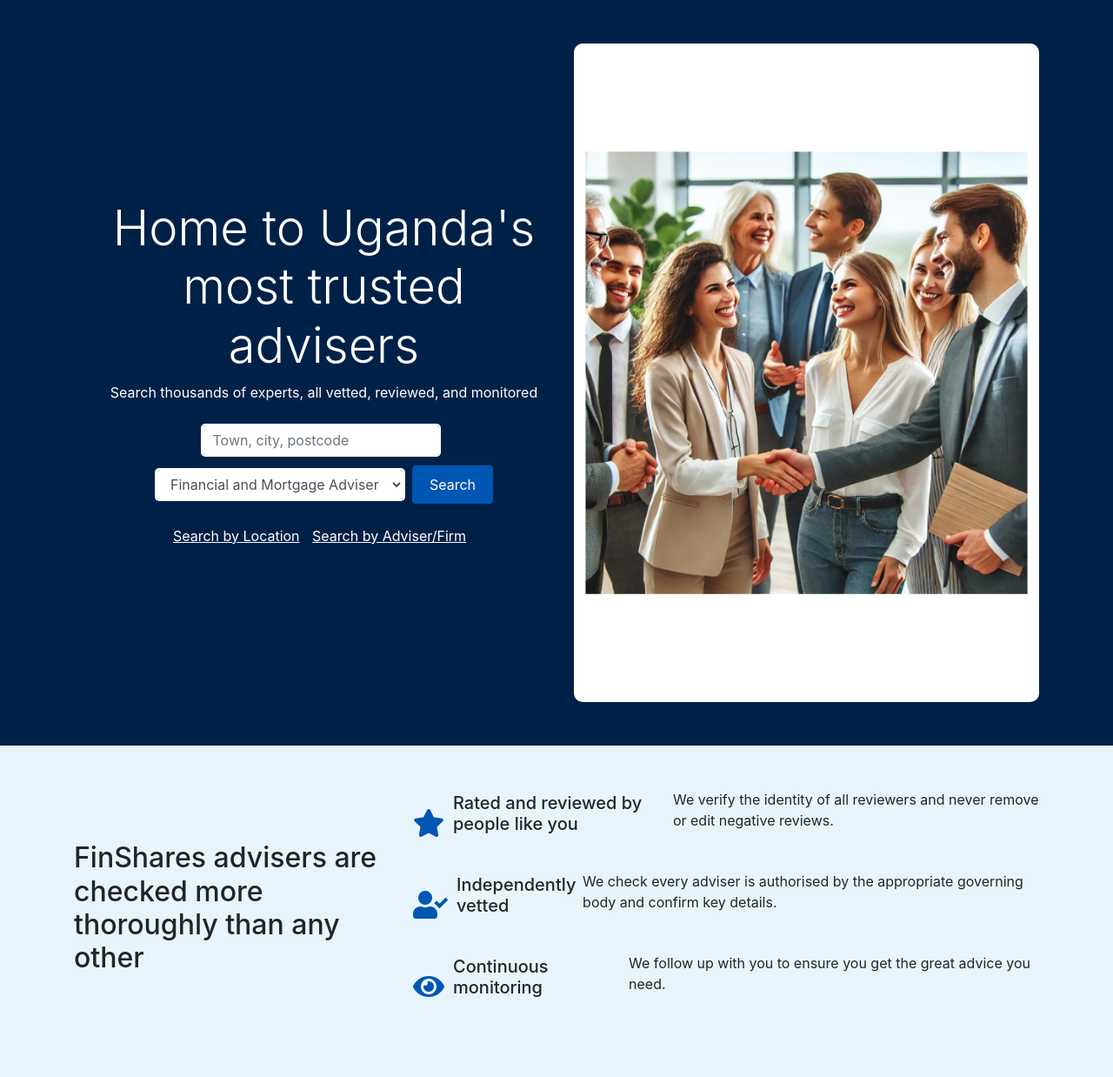
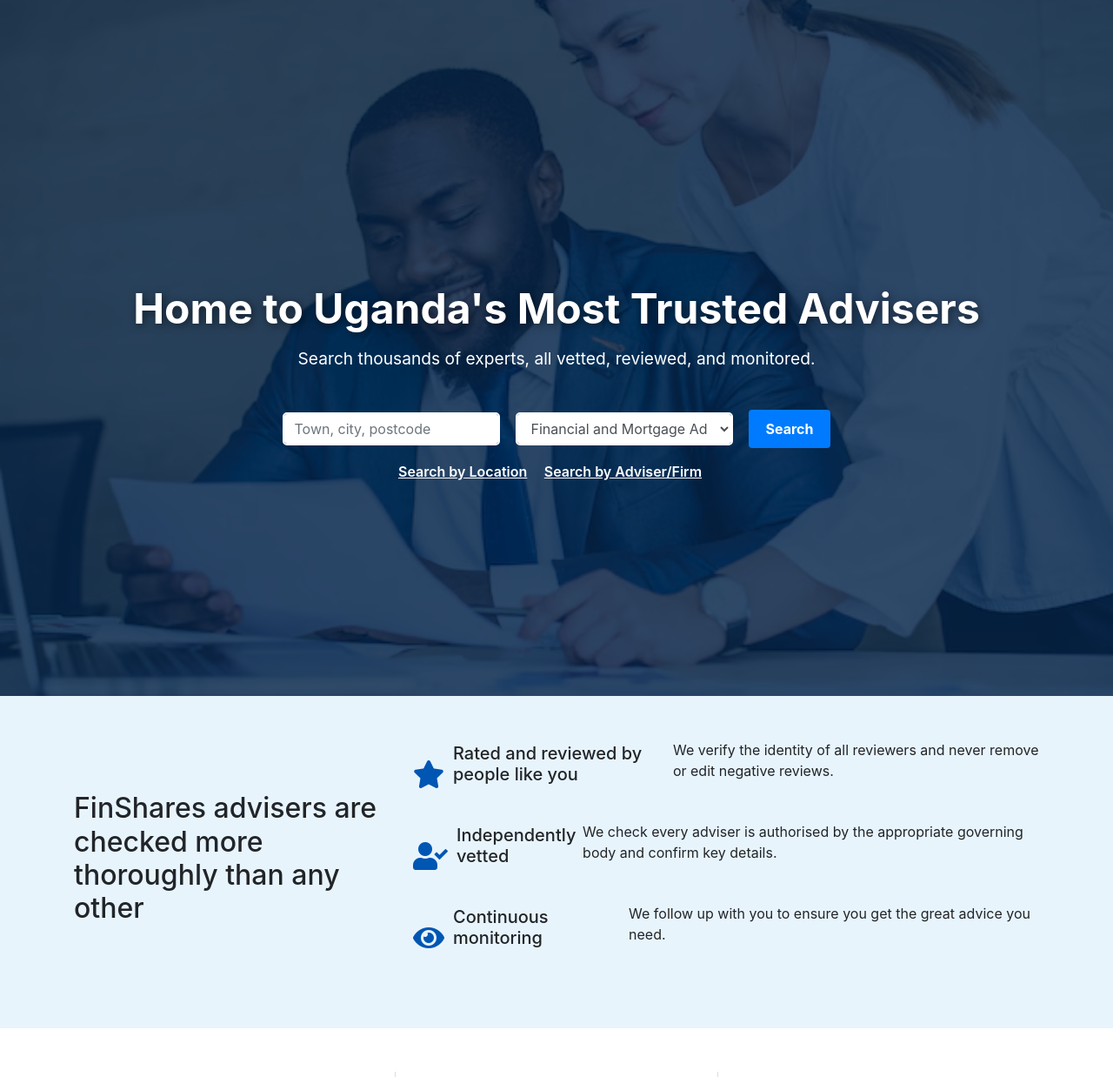
Before and after one commit to namakula-josephine/Finshares, a Flask app: page / in a window 1280 px wide. Shown: the part 56-1294 px from the top of the page at 87% size. Run offline with Flask 3, Linux system fonts and the light colour scheme; some libraries are stand-ins or nearby versions.

Commit message:
updated to new mai page

```diff
--- a/app/routes.py
+++ b/app/routes.py
@@ -1,5 +1,7 @@
 from flask import Blueprint, render_template, request, jsonify
 from . import db
+from flask import send_from_directory
+import os
 from .models import Advisor
 
 main = Blueprint('main', __name__)
@@ -17,12 +19,10 @@
     db.session.commit()
     return jsonify({'message': 'Advisor added successfully!'})
 
-# Add this route for the register page
 @main.route('/register')
 def register():
     return render_template('register.html')
 
-# Add this route for the login page
 @main.route('/login')
 def login():
     return render_template('login.html')
@@ -35,3 +35,8 @@
 def category_city(category, city):
     # You can fetch data from the database for the specific category and city here
     return render_template('category_city.html', category=category, city=city)
+
+
+@main.route('/static/images/<filename>')
+def static_images(filename):
+    return send_from_directory(os.path.join(main.root_path, 'static', 'images'), filename)
--- a/app/templates/index.html
+++ b/app/templates/index.html
@@ -17,44 +17,86 @@
             color: blue;
         }
         .hero-section {
-            background-color: #002147;
+            background: url("{{ url_for('static', filename='images/advisor.png') }}") center/cover no-repeat;
+            position: relative;
             color: white;
-            padding: 50px 0;
+            height: 100vh; /* Full screen height */
+            display: flex;
+            align-items: center;
+            justify-content: center;
+            text-align: center;
+            padding-top: 80px; /* Prevents navbar overlap */
         }
-        .hero-section .content {
+
+        .hero-section::before {
+            content: "";
+            position: absolute;
+            top: 0;
+            left: 0;
+            width: 100%;
+            height: 100%;
+            background-color: rgba(0, 33, 71, 0.8); /* Dark overlay for better readability */
+        }
+
+        .hero-section .container {
+            position: relative;
+            z-index: 2;
+            display: flex;
+            flex-direction: column;
+            align-items: center;
+            justify-content: center;
+            max-width: 80%;
+        }
+
+        .hero-section h1 {
+            font-size: 3rem;
+            font-weight: 700;
+            margin-bottom: 15px;
+            text-shadow: 2px 2px 10px rgba(0, 0, 0, 0.5);
+        }
+
+        .hero-section p {
+            font-size: 1.2rem;
+            margin-bottom: 20px;
+        }
+
+        .hero-section .form-inline {
             display: flex;
             flex-wrap: wrap;
-            align-items: center;
+            justify-content: center;
+            gap: 10px;
         }
-        .hero-section .text-content {
-            flex: 1;
-            padding: 20px;
-        }
-        .hero-section .image-content {
-            flex: 1;
-            text-align: center;
-        }
-        .hero-section img {
-            max-width: 100%;
-            border-radius: 10px;
-        }
+
         .hero-section .form-control {
             border: 2px solid white;
             border-radius: 5px;
+            width: 250px;
         }
+
         .hero-section .btn-primary {
+            background-color: #007bff;
+            border: none;
+            padding: 10px 20px;
+            font-size: 1rem;
+            font-weight: bold;
+        }
+
+        .hero-section .btn-primary:hover {
             background-color: #0056b3;
-            border: none;
         }
+
         .hero-section .links {
             margin-top: 15px;
-            color: white;
         }
+
         .hero-section .links a {
             color: white;
+            font-weight: 600;
             text-decoration: underline;
-            margin-right: 10px;
+            margin-right: 15px;
+            font-size: 1rem;
         }
+
         .testimonial-section {
             background-color: #f8f9fa;
             padding: 50px 0;
@@ -176,32 +218,26 @@
     </nav>
 
     <!-- Hero Section -->
-    <section class="hero-section text-center">
+<section class="hero-section">
     <div class="container">
-            <div class="content">
-                <div class="text-content">
-                    <h1 class="display-4">Home to Uganda's most trusted advisers</h1>
-                    <p>Search thousands of experts, all vetted, reviewed, and monitored</p>
-                    <form class="form-inline justify-content-center mt-4">
+        <h1>Home to Uganda's Most Trusted Advisers</h1>
+        <p>Search thousands of experts, all vetted, reviewed, and monitored.</p>
+        <form class="form-inline mt-4">
             <input type="text" class="form-control mr-2" placeholder="Town, city, postcode">
             <select class="form-control mr-2">
                 <option>Financial and Mortgage Adviser</option>
                 <option>Legal Adviser</option>
                 <option>Accountant</option>
             </select>
-                        <button type="submit" class="btn btn-primary" style="padding: 10px 20px; margin: 10px 0;">Search</button>
+            <button type="submit" class="btn btn-primary">Search</button>
         </form>
         <div class="links">
             <a href="#">Search by Location</a>
             <a href="#">Search by Adviser/Firm</a>
         </div>
     </div>
-                <div class="image-content">
-                    <img src="app\static\people.jpg" alt="Family Image">
-                </div>
-            </div>
-        </div>
 </section>
+
     <!-- Information Section -->
         <section class="info-section">
             <div class="container">
```
Also changed, not shown: app/app.py (+6 -16 lines), app/templates/category_city.html (+22 -10 lines), app/templates/city.html (added, +20 -0 lines), app/static/images/advisor.png (added), app/static/images/people.jpg (renamed from app/static/people.jpg), app/static/images/stock.png (added). Lines whose indentation alone changed are shown as unchanged.
